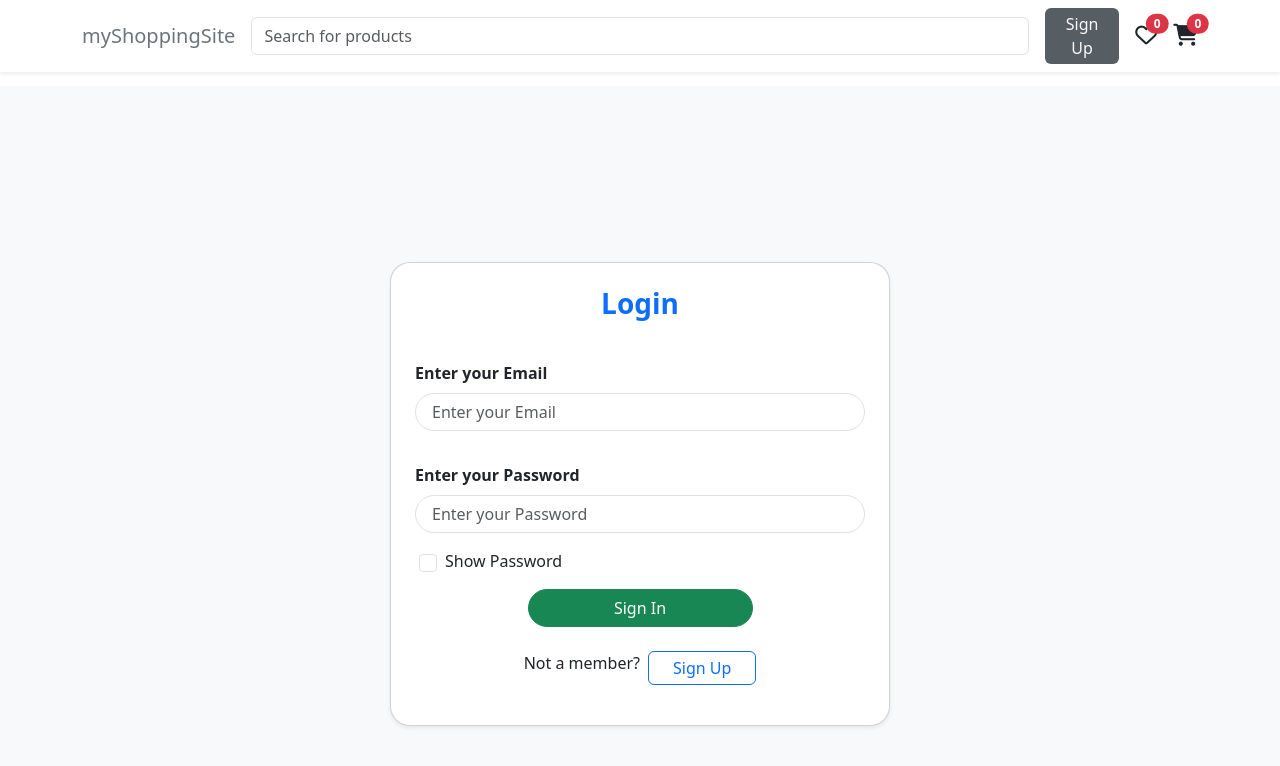
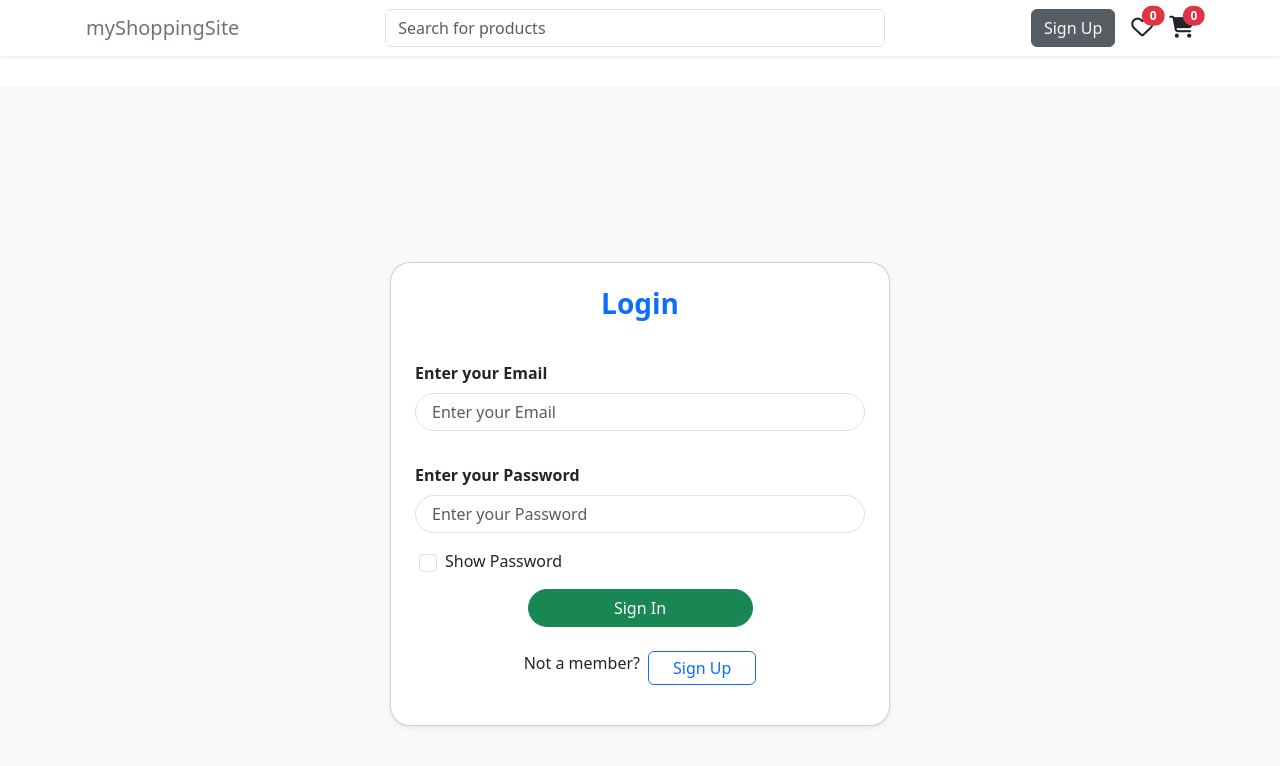
Before and after one commit to Jaytun-Kankotiya/eCommerce-Frontend, a React app: page /login in a window 1280 px wide. Shown: the top 766 px of the page. Built offline with nearby package versions, Linux system fonts and the light colour scheme; the HTML template or start-up script is replaced by a standard one.

Commit message:
Feat: Responsive

```diff
--- a/src/components/Header.jsx
+++ b/src/components/Header.jsx
@@ -19,7 +19,7 @@ const Header = () => {
   return (
     <>
       <nav className="navbar navbar-expand-lg py-2 fixed-top bg-white shadow-sm">
-        <div className="container">
+        <div className="container px-3">
           <NavLink className="navbar-brand text-secondary" to="/">
             myShoppingSite
           </NavLink>
@@ -38,17 +38,17 @@ const Header = () => {
 
           <div className="collapse navbar-collapse" id="navbarNav">
             <div className="d-flex flex-column flex-lg-row justify-content-between mt-2 w-100 mt-lg-0 align-items-center gap-3">
-              <form className="w-100 w-lg-50">
+              <form className="w-100 mx-auto" style={{ maxWidth: "500px" }}>
                 <input
                   type="text"
                   placeholder="Search for products"
                   value={search}
                   onChange={(e) => setSearch(e.target.value)}
-                  className="form-control me-2"
+                  className="form-control"
                   aria-label="Search"
                 />
               </form>
-              <div className="navbar-nav d-flex align-items-center gap-3 ms-lg-auto">
+              <div className="d-flex align-items-center gap-3">
                 {/* {isLoggedIn && } */}
                 {isLoggedIn ? (
                   <div className="dropdown">
@@ -109,15 +109,12 @@ const Header = () => {
                     </ul>
                   </div>
                 ) : (
-                  <NavLink
-                    className="nav-link btn btn-secondary text-light  py-1 px-3"
-                    to="/login"
-                  >
+                  <NavLink className="btn btn-secondary text-light" to="/login">
                     Sign Up
                   </NavLink>
                 )}
-              </div>
-              <NavLink className="nav-link position-relative" to="/wishlist">
+
+                <NavLink className="nav-link position-relative " to="/wishlist">
                   <i className="far fa-heart" style={{ fontSize: "22px" }} />
                   {wishlist.length >= 0 && (
                     <span className="position-absolute top-0 start-100 translate-middle badge rounded-pill bg-danger">
@@ -139,6 +136,7 @@ const Header = () => {
               </div>
             </div>
           </div>
+        </div>
       </nav>
     </>
   );
--- a/src/pages/Address.jsx
+++ b/src/pages/Address.jsx
@@ -129,7 +129,7 @@ const Address = () => {
   return (
     <>
       <Header />
-      <div className=" container mt-5 py-5">
+      <div className=" container py-2">
         <div className="d-flex align-items-center container justify-content-between">
           <p className="fs-3">
             {addressList.length > 0
--- a/src/pages/Cart.jsx
+++ b/src/pages/Cart.jsx
@@ -100,11 +100,11 @@ const Cart = () => {
     <>
       <Header />
       <div className="bg-light">
-        <div className="container mt-3">
+        <div className="container">
           <>
             {cartData.length > 0 ? (
               <>
-                <h3 className="mt-5 py-3 text-center">
+                <h3 className="py-3 text-center">
                   My Cart ({cartData.length})
                 </h3>
                 <div className="row gx-md-5 gy-4">
--- a/src/pages/Checkout.jsx
+++ b/src/pages/Checkout.jsx
@@ -73,11 +73,11 @@ const Checkout = () => {
     <>
       <Header />
       <div className="bg-light">
-        <div className="container py-3 mt-3 ">
+        <div className="container">
           <>
             {cartItems.length > 0 ? (
               <>
-                <h2 className="mt-5 py-3 text-center">Checkout</h2>
+                <h2 className=" py-3 text-center">Checkout</h2>
                 <div className="row">
                   <div className="col-md-6 ms-5 mx-4">
                     <h4 className="mb-3">Delivery Address</h4>
--- a/src/pages/Home.jsx
+++ b/src/pages/Home.jsx
@@ -28,6 +28,7 @@ const Home = () => {
               className="nav-link"
             >
               <img
+              className='rounded'
                 src="https://images.unsplash.com/photo-1555529771-835f59fc5efe?w=600&auto=format&fit=crop&q=60&ixlib=rb-4.1.0&ixid=M3wxMjA3fDB8MHxzZWFyY2h8N3x8bWVuJ3MlMjBjbG90aGluZ3xlbnwwfHwwfHx8MA%3D%3D"
                 alt="Men's Fashion"
                 style={{ height: '200px', objectFit: 'cover', width: '100%' }}
@@ -43,6 +44,7 @@ const Home = () => {
               className="nav-link"
             >
               <img
+              className='rounded'
                 src="https://images.unsplash.com/photo-1490481651871-ab68de25d43d?w=1000&auto=format&fit=crop&q=60&ixlib=rb-4.1.0&ixid=M3wxMjA3fDB8MHxzZWFyY2h8NHx8d29tZW5zJTIwY2xvdGhpbmd8ZW58MHx8MHx8fDA%3D"
                 alt="Men's Fashion"
                 style={{ height: '200px', objectFit: 'cover', width: '100%' }}
@@ -58,6 +60,7 @@ const Home = () => {
               className="nav-link"
             >
               <img
+              className='rounded'
                 src="https://plus.unsplash.com/premium_photo-1675183690442-b5de4b8a3571?w=1000&auto=format&fit=crop&q=60&ixlib=rb-4.1.0&ixid=M3wxMjA3fDB8MHxzZWFyY2h8NXx8a2lkcyUyMGNsb3RoaW5nfGVufDB8fDB8fHww"
                 alt="Men's Fashion"
                 style={{ height: '200px', objectFit: 'cover', width: '100%' }}
@@ -73,6 +76,7 @@ const Home = () => {
               className="nav-link"
             >
               <img
+              className='rounded'
                 src="https://plus.unsplash.com/premium_photo-1709033404514-c3953af680b4?w=1000&auto=format&fit=crop&q=60&ixlib=rb-4.1.0&ixid=M3wxMjA3fDB8MHxzZWFyY2h8NXx8amV3ZWxyeXxlbnwwfHwwfHx8MA%3D%3D"
                 alt="Men's Fashion"
                 style={{ height: '200px', objectFit: 'cover', width: '100%' }}
@@ -88,6 +92,7 @@ const Home = () => {
           <div className="col-md-6">
             <Link to={`/productListing/offers`}>
               <img
+              className='rounded'
                 src="https://plus.unsplash.com/premium_photo-1664202525979-80d1da46b34b?w=600&auto=format&fit=crop&q=60&ixlib=rb-4.1.0&ixid=M3wxMjA3fDB8MHxzZWFyY2h8NTd8fGNsb3RoaW5nfGVufDB8fDB8fHww"
                 alt="Clothing"
                 style={{ height: '500px', width: '100%' }}
@@ -97,6 +102,7 @@ const Home = () => {
           <div className="col-md-6">
             <Link to={`/productListing/sale`}>
               <img
+              className='rounded'
                 src="https://images.unsplash.com/photo-1582719188393-bb71ca45dbb9?w=600&auto=format&fit=crop&q=60&ixlib=rb-4.1.0&ixid=M3wxMjA3fDB8MHxzZWFyY2h8ODJ8fGNsb3RoaW5nfGVufDB8fDB8fHww"
                 alt="Clothing"
                 style={{ height: '500px', width: '100%' }}
@@ -113,6 +119,7 @@ const Home = () => {
               <div className="col-md-4">
                 <Link to={`/productListing/summer`}>
                   <img
+                  className='rounded'
                     src="https://images.unsplash.com/photo-1633394713592-0869b6b51950?w=1000&auto=format&fit=crop&q=60&ixlib=rb-4.1.0&ixid=M3wxMjA3fDB8MHxzZWFyY2h8OTh8fHN1bW1lciUyMHNhbGV8ZW58MHx8MHx8fDA%3D"
                     alt=""
                     style={{
@@ -140,6 +147,7 @@ const Home = () => {
               <div className="col-md-4 ">
                 <Link to={`/productListing/newArrivals`}>
                   <img
+                  className='rounded'
                     src="https://plus.unsplash.com/premium_photo-1683120690591-71680296eedc?w=1000&auto=format&fit=crop&q=60&ixlib=rb-4.1.0&ixid=M3wxMjA3fDB8MHxzZWFyY2h8MTN8fHN1bW1lciUyMHNhbGV8ZW58MHx8MHx8fDA%3D"
                     alt=""
                     style={{
--- a/src/pages/MyOrders.jsx
+++ b/src/pages/MyOrders.jsx
@@ -42,7 +42,7 @@ const MyOrders = () => {
   return (
     <>
       <Header />
-      <main className="mt-5 py-4">
+      <main className="py-2">
         <p className="fs-3 text-center py-2">My Orders</p>
         <div className="container">
           {orderedList.length ? (
```
Lines whose indentation alone changed are shown as unchanged.
